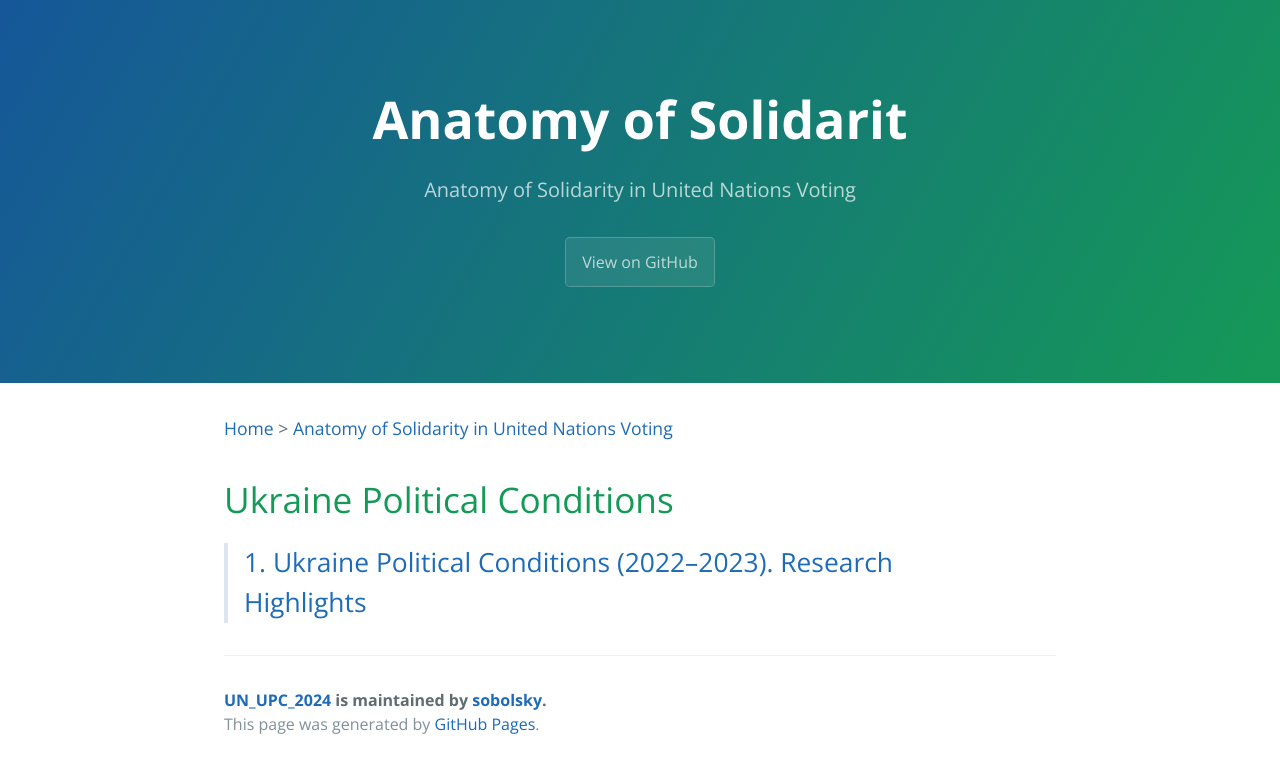
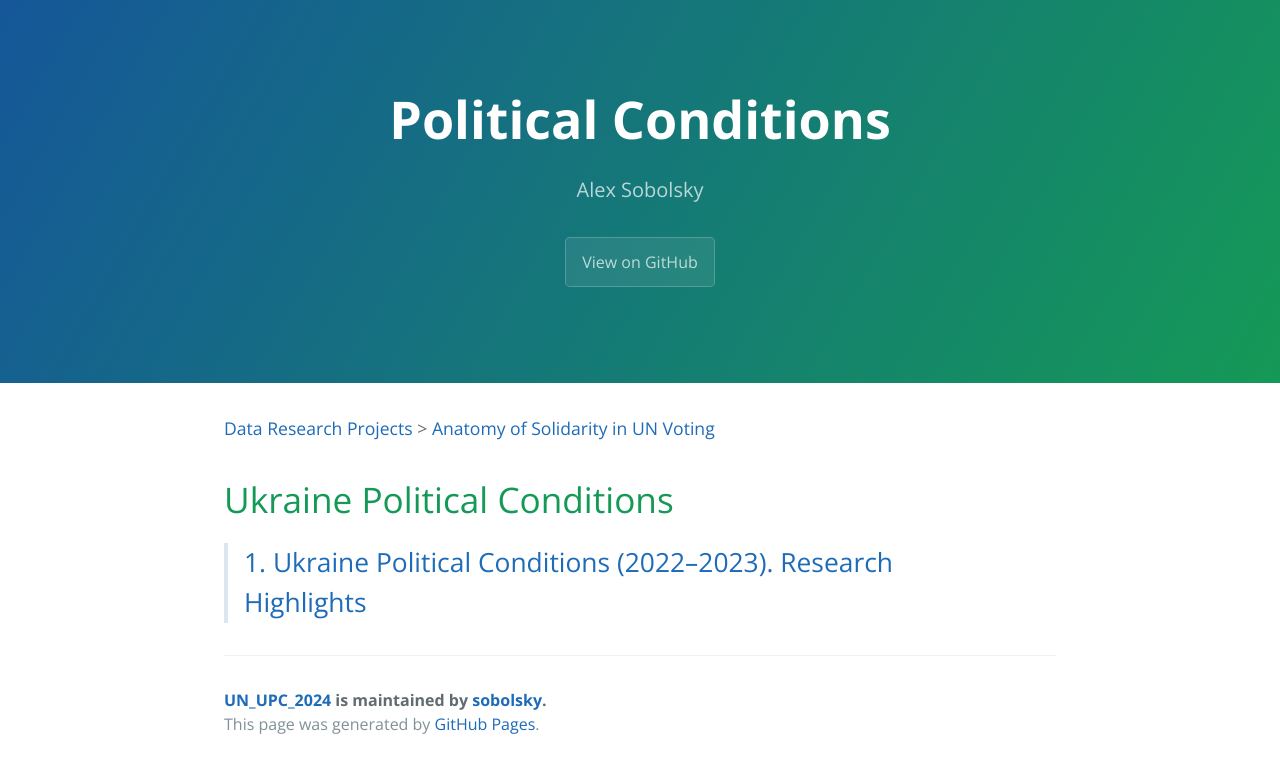
Before and after one commit to sobolsky/UN_UPC_2024, a Jekyll site: the page built from index.md, in a window 1280 px wide. Shown: the top 773 px of the page. Built offline with Jekyll 4.4.1, drawn with Linux system fonts in a browser that asks for light colours; our own code applies the rules of GitHub Pages for plain Markdown files.

Commit message:
Update index.md

```diff
--- a/index.md
+++ b/index.md
@@ -1,10 +1,10 @@
 ---
-title: Anatomy of Solidarit
-description: Anatomy of Solidarity in United Nations Voting
+title: Political Conditions
+description: Alex Sobolsky
 show_downloads: false
 google_analytics:
 theme: jekyll-theme-cayman
 ---
-[Home](https://sobolsky.github.io) > [Anatomy of Solidarity in United Nations Voting](https://sobolsky.github.io/un)
+[Data Research Projects](https://sobolsky.github.io) > [Anatomy of Solidarity in UN Voting](https://sobolsky.github.io/un)
 # Ukraine Political Conditions
 > ## [1. Ukraine Political Conditions (2022–2023). Research Highlights](./01)
```
